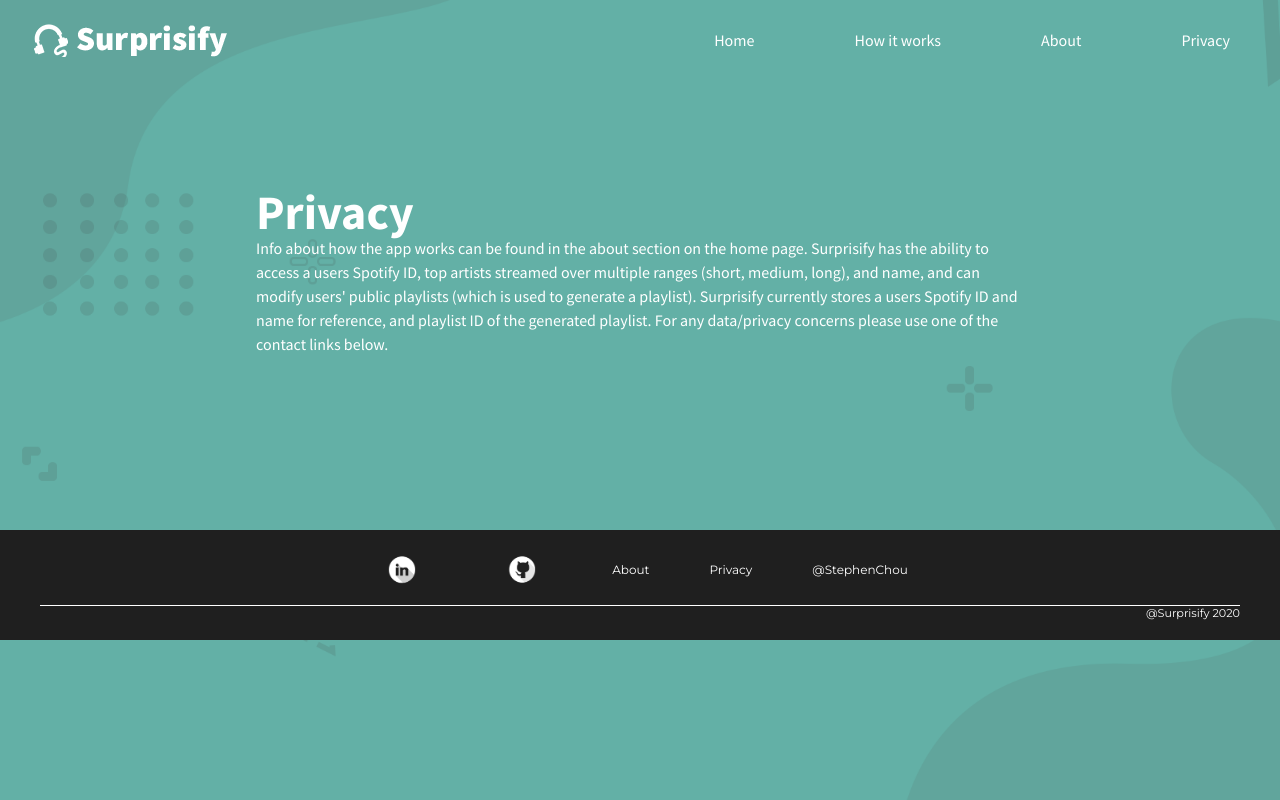
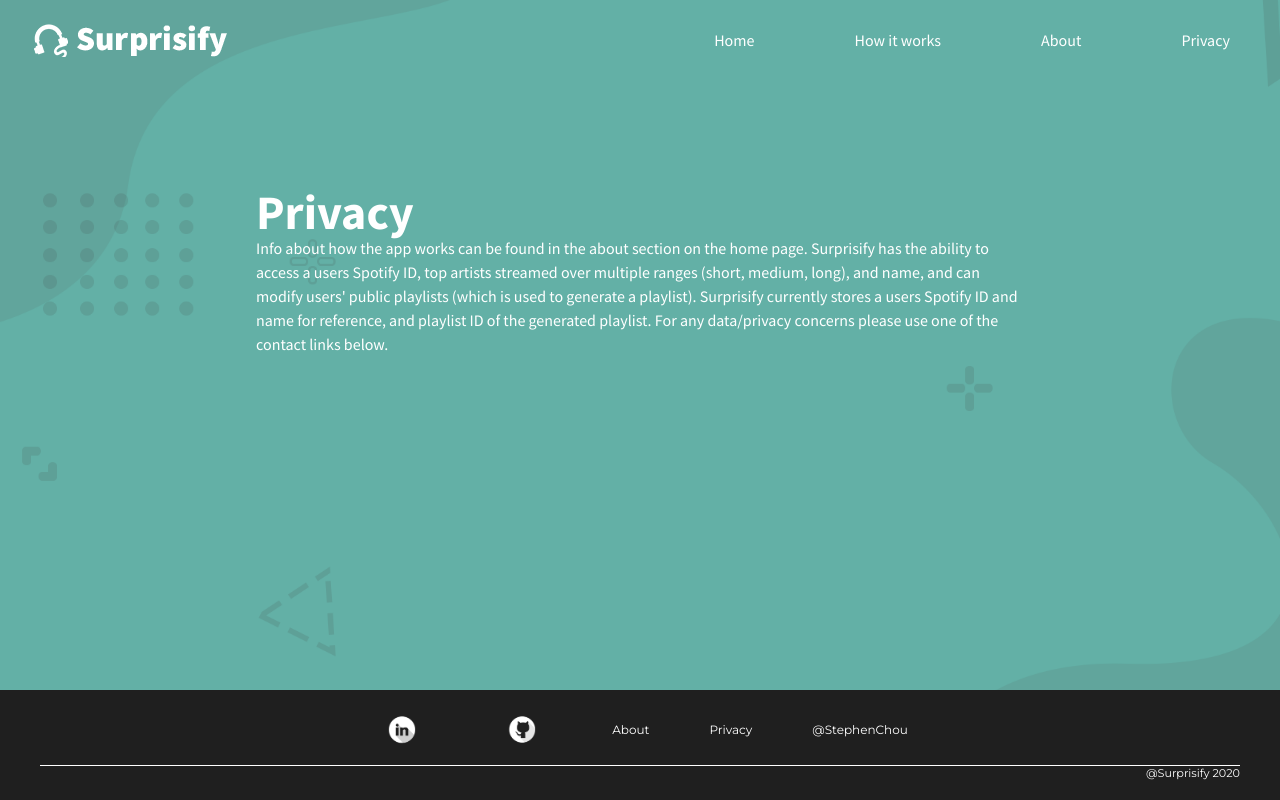
Before and after one commit to StephenChou/Surprisify-Playlist-Generator, a Flask app: page /privacy in a window 1280 px wide. Run offline with Flask 2, Linux system fonts and the light colour scheme.

Commit message:
Fixed footer issues

```diff
--- a/static/privacy.css
+++ b/static/privacy.css
@@ -23,6 +23,7 @@
 
 	html {
 		overflow-x:hidden;
+		height: 100%;
 	}
 
 	h1 {
--- a/static/success.css
+++ b/static/success.css
@@ -23,6 +23,7 @@
 
 	html {
 		overflow-x: hidden;
+		height: 100%;
 	}
 
 	h1 {
```
